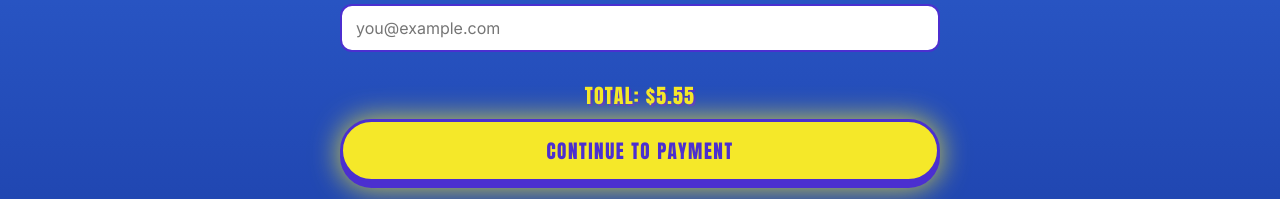
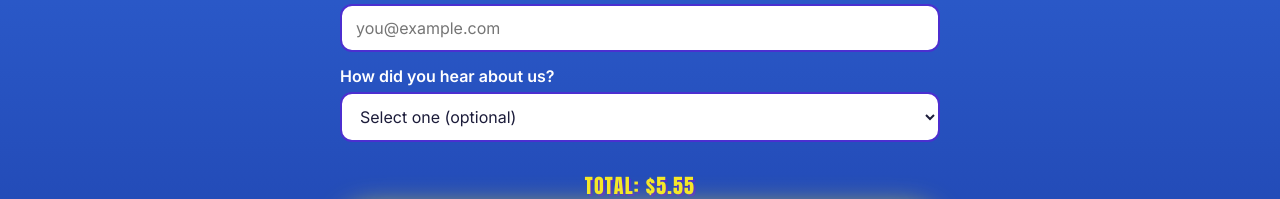
Before and after one commit to soulprinttribe/culture-in-unity, a Next.js app: page /tickets in a window 1280 px wide. Shown: the part 747-946 px from the top of the page. Built offline with nearby package versions, Linux system fonts and the light colour scheme; no server answers.

Commit message:
Add files via upload

```diff
--- a/app/tickets/page.jsx
+++ b/app/tickets/page.jsx
@@ -14,6 +14,7 @@ export default function TicketsPage() {
   const [foodQty, setFoodQty] = useState(0);
   const [name, setName] = useState("");
   const [email, setEmail] = useState("");
+  const [source, setSource] = useState("");
   const [busy, setBusy] = useState(false);
   const [error, setError] = useState("");
 
@@ -44,7 +45,7 @@ export default function TicketsPage() {
       const res = await fetch("/api/checkout", {
         method: "POST",
         headers: { "Content-Type": "application/json" },
-        body: JSON.stringify({ tierId: selected, quantity: qty, foodQty, name, email }),
+        body: JSON.stringify({ tierId: selected, quantity: qty, foodQty, name, email, source }),
       });
       const data = await res.json();
       if (!res.ok) throw new Error(data.error || "Checkout failed.");
@@ -133,6 +134,16 @@ export default function TicketsPage() {
           <label htmlFor="email">Email (your QR ticket lands here)</label>
           <input id="email" type="email" value={email} onChange={(e) => setEmail(e.target.value)} placeholder="you@example.com" autoComplete="email" />
 
+          <label htmlFor="source">How did you hear about us?</label>
+          <select id="source" value={source} onChange={(e) => setSource(e.target.value)}>
+            <option value="">Select one (optional)</option>
+            <option>Flyer / QR code</option>
+            <option>Instagram</option>
+            <option>Social media (stories, posts)</option>
+            <option>Word of mouth</option>
+            <option>Other</option>
+          </select>
+
           {error && (
             <p className="mt-2" style={{ background: "var(--ribbon-red)", padding: "10px 14px", borderRadius: 12, fontWeight: 600 }}>
               {error}
```
